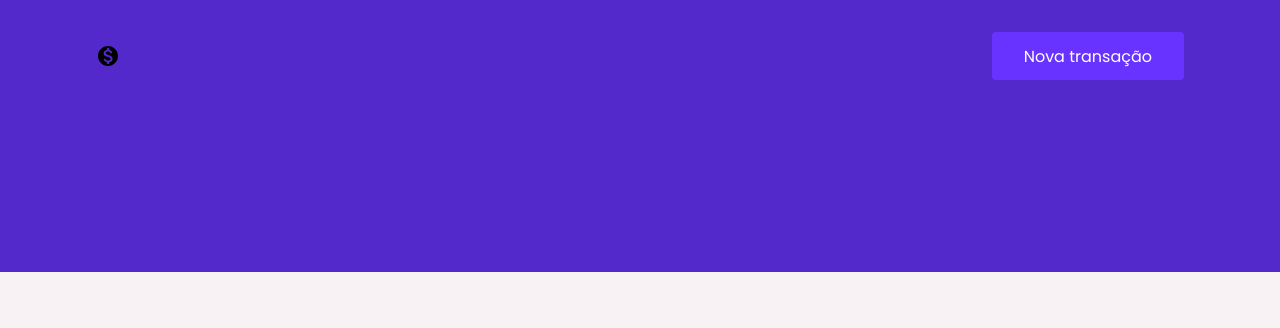
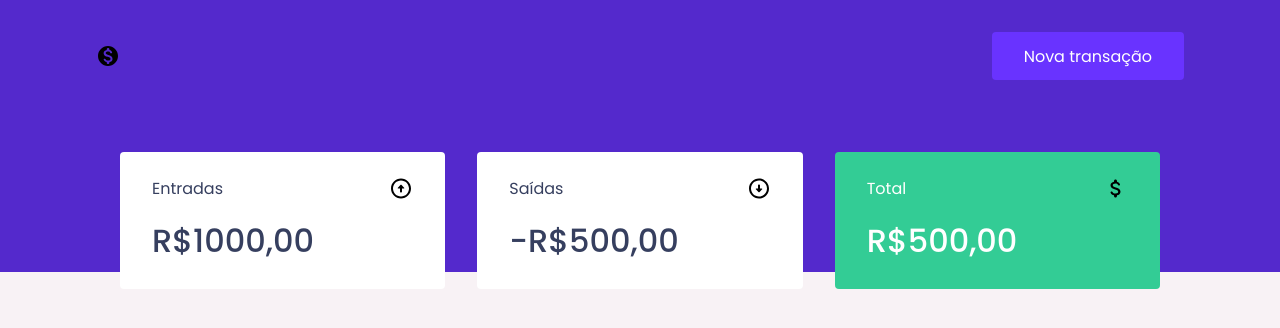
Before and after one commit to thelastklein/Financas-pessoais-com-React, a React (Create React App) app in the folder dtmoney/: page / in a window 1280 px wide. Shown: the top 328 px of the page. Built offline with nearby package versions, Linux system fonts and the light colour scheme.

Commit message:
Create components summary and dashboard

```diff
--- a/dtmoney/public/index.html
+++ b/dtmoney/public/index.html
@@ -14,7 +14,7 @@
     <title>dtmoney</title>
 
 
-    <link href="https://fonts.googleapis.com/css2?family=Poppins:wght@400;600&display=swap" rel="stylesheet">
+    <link href="https://fonts.googleapis.com/css2?family=Poppins:wght@400;500;600&display=swap" rel="stylesheet">
 
   </head>
   <body>
--- a/dtmoney/src/App.tsx
+++ b/dtmoney/src/App.tsx
@@ -1,10 +1,12 @@
 import { GlobalStyle } from "./styles/global";
 import { Header } from "./components/header";
+import { Dashboard } from "./components/dashboard";
 
 export function App() {
   return (
     <>
      <Header/>
+     <Dashboard/>
      <GlobalStyle/>
     </>
   );
--- /dev/null
+++ b/dtmoney/src/components/dashboard/index.tsx
@@ -0,0 +1,10 @@
+import { Summary } from "../summary";
+import { Container } from "./styles";
+
+export function Dashboard(){
+    return(
+        <Container>
+            <Summary/>
+        </Container>
+    )
+}
--- /dev/null
+++ b/dtmoney/src/components/dashboard/styles.ts
@@ -0,0 +1,7 @@
+import styled from "styled-components";
+
+export const Container = styled.main`
+    max-width: 1120px;
+    margin: 0 auto;
+    padding: 2.5rem
+`;
--- /dev/null
+++ b/dtmoney/src/components/summary/index.tsx
@@ -0,0 +1,36 @@
+import arrowupimg from '../../assets/arrow-up.svg'
+import arrowdownimg from '../../assets/arrow-down.svg'
+import moneyimg from '../../assets/money.svg'
+
+import { Container } from "./styles";
+
+
+export function Summary(){
+    return(
+        <Container>
+            <div>
+                <header>
+                    <p>Entradas</p>
+                    <img src={arrowupimg} alt="Entradas"/>
+                </header>
+                <strong>R$1000,00</strong>
+            </div>
+
+            <div>
+                <header>
+                    <p>Saídas</p>
+                    <img src={arrowdownimg} alt="Saidas"/>
+                </header>
+                <strong>-R$500,00</strong>
+            </div>
+
+            <div className="highlight-background">
+                <header>
+                    <p>Total</p>
+                    <img src={moneyimg} alt="Total"/>
+                </header>
+                <strong>R$500,00</strong>
+            </div>
+        </Container>
+    )
+}
--- /dev/null
+++ b/dtmoney/src/components/summary/styles.ts
@@ -0,0 +1,36 @@
+import styled from "styled-components";
+
+export const Container = styled.div`
+    display: grid;
+    grid-template-columns: repeat(3, 1fr);
+    gap: 2rem;
+    margin-top: -10rem;
+
+    div {
+        background: var(--shape);
+        padding: 1.5rem 2rem;
+        border-radius: 0.25rem;
+        color: var(--text-title);
+
+
+        header{
+            display: flex;
+            align-item: center;
+            justify-content: space-between;
+        }
+
+        strong{
+            display: block;
+            margin-top: 1rem;
+            font-size: 2rem;
+            font-weight: 500;
+            line-height: 3rem;
+        }
+
+        &.highlight-background{
+            background: var(--green);
+            color: #FFF;
+        }
+    }
+
+`;
--- a/dtmoney/src/styles/global.ts
+++ b/dtmoney/src/styles/global.ts
@@ -5,6 +5,7 @@
     :root{
         --background: #f8f2f5;
         --red: #E52E4D;
+        --green: #33CC95;
         --blue: #5429CC;
 
         --blue-light: #6933FF;
```
